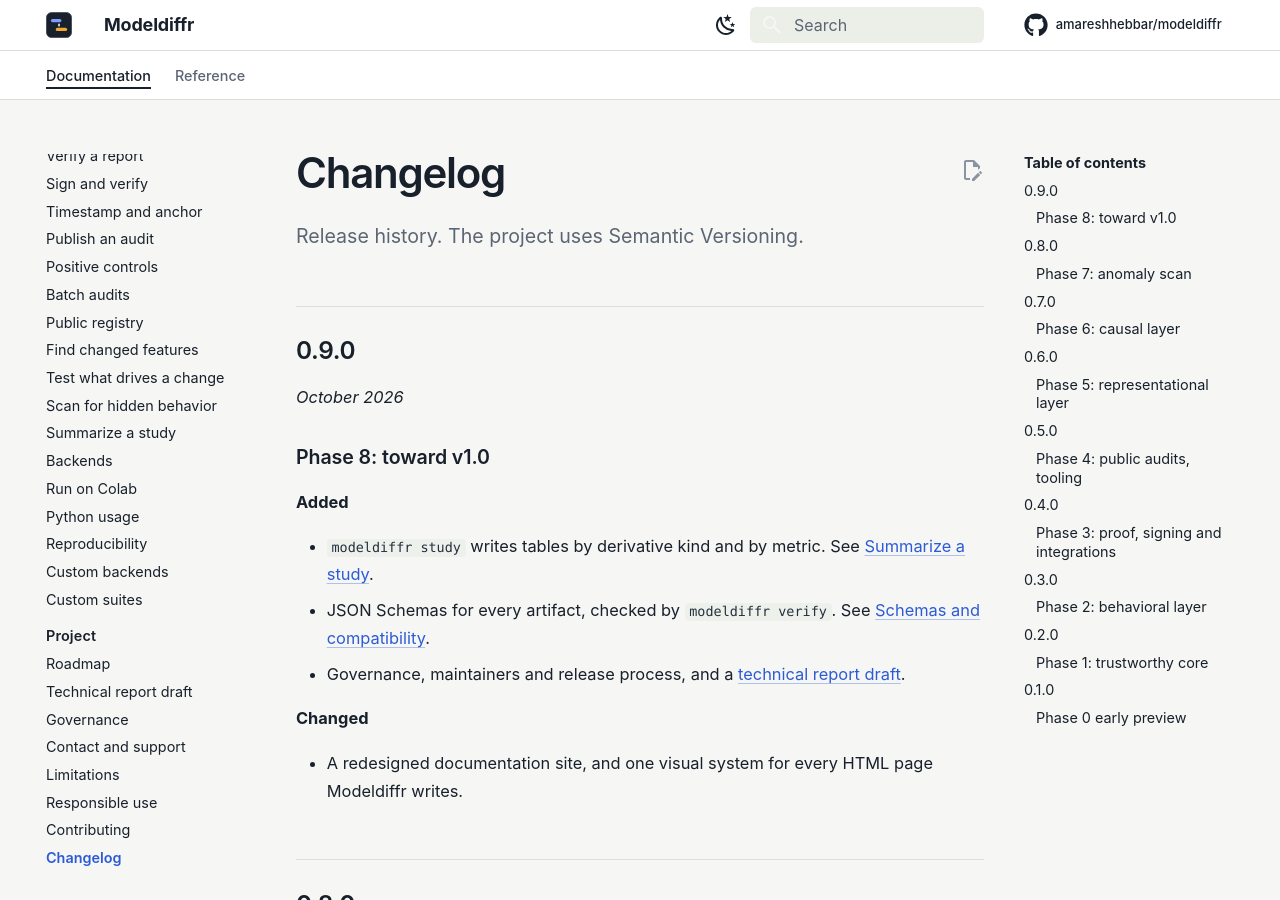
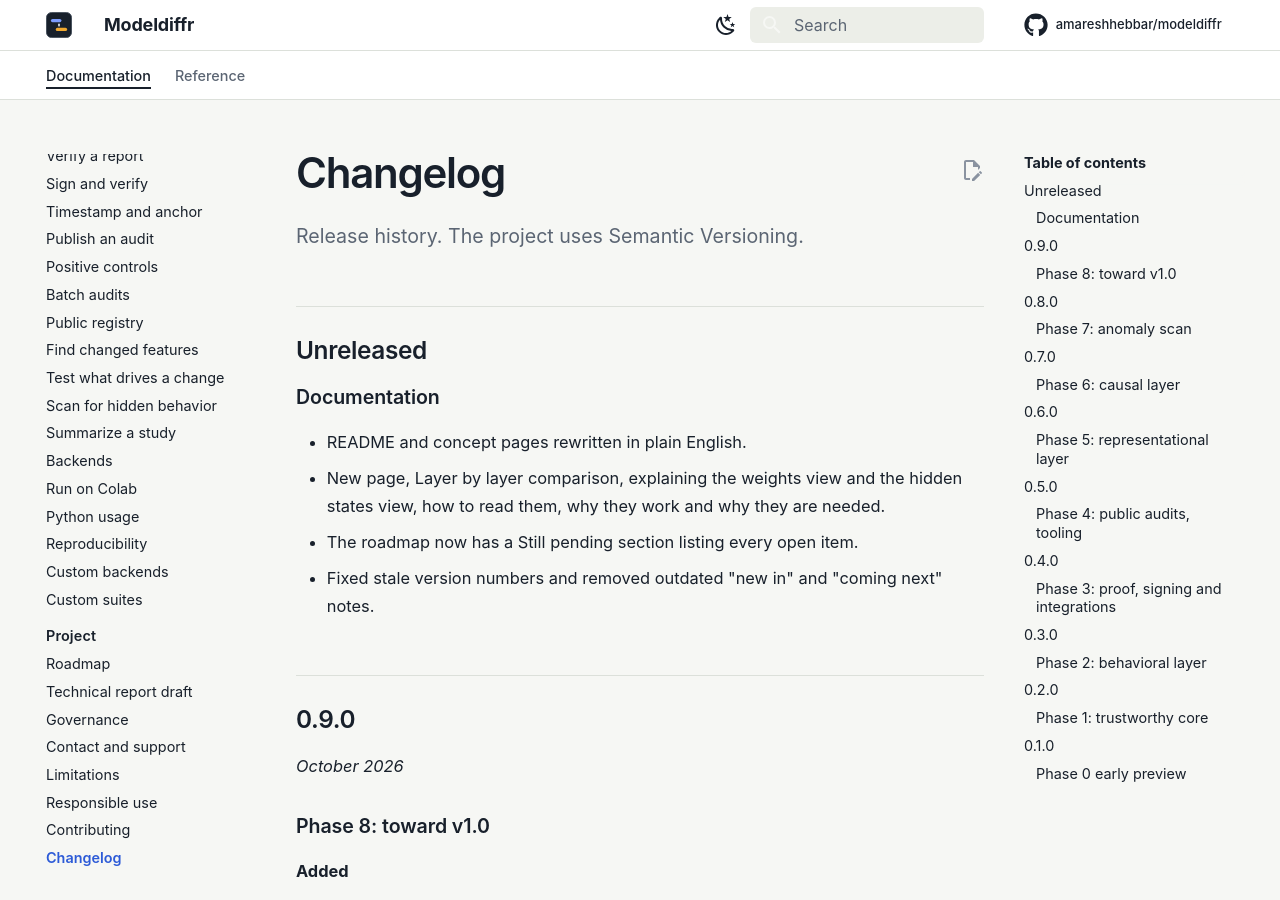
Before and after one commit to amareshhebbar/modeldiffr, an MkDocs documentation site: the page built from docs/changelog.md, in a window 1280 px wide and 900 px high. Built offline with MkDocs 1.6.1 and Material for MkDocs 9.7.7, drawn with Linux system fonts in a browser that asks for light colours; comment, search, counter and statistics services are not loaded.

Commit message:
Update changelog

```diff
--- a/docs/changelog.md
+++ b/docs/changelog.md
@@ -6,6 +6,15 @@
 # Changelog
 
 Release history. The project uses Semantic Versioning.
+
+## Unreleased
+
+### Documentation
+
+* README and concept pages rewritten in plain English.
+* New page, Layer by layer comparison, explaining the weights view and the hidden states view, how to read them, why they work and why they are needed.
+* The roadmap now has a Still pending section listing every open item.
+* Fixed stale version numbers and removed outdated "new in" and "coming next" notes.
 
 ## 0.9.0
 
```
Also changed, not shown: CHANGELOG.md (+7 -0 lines).
